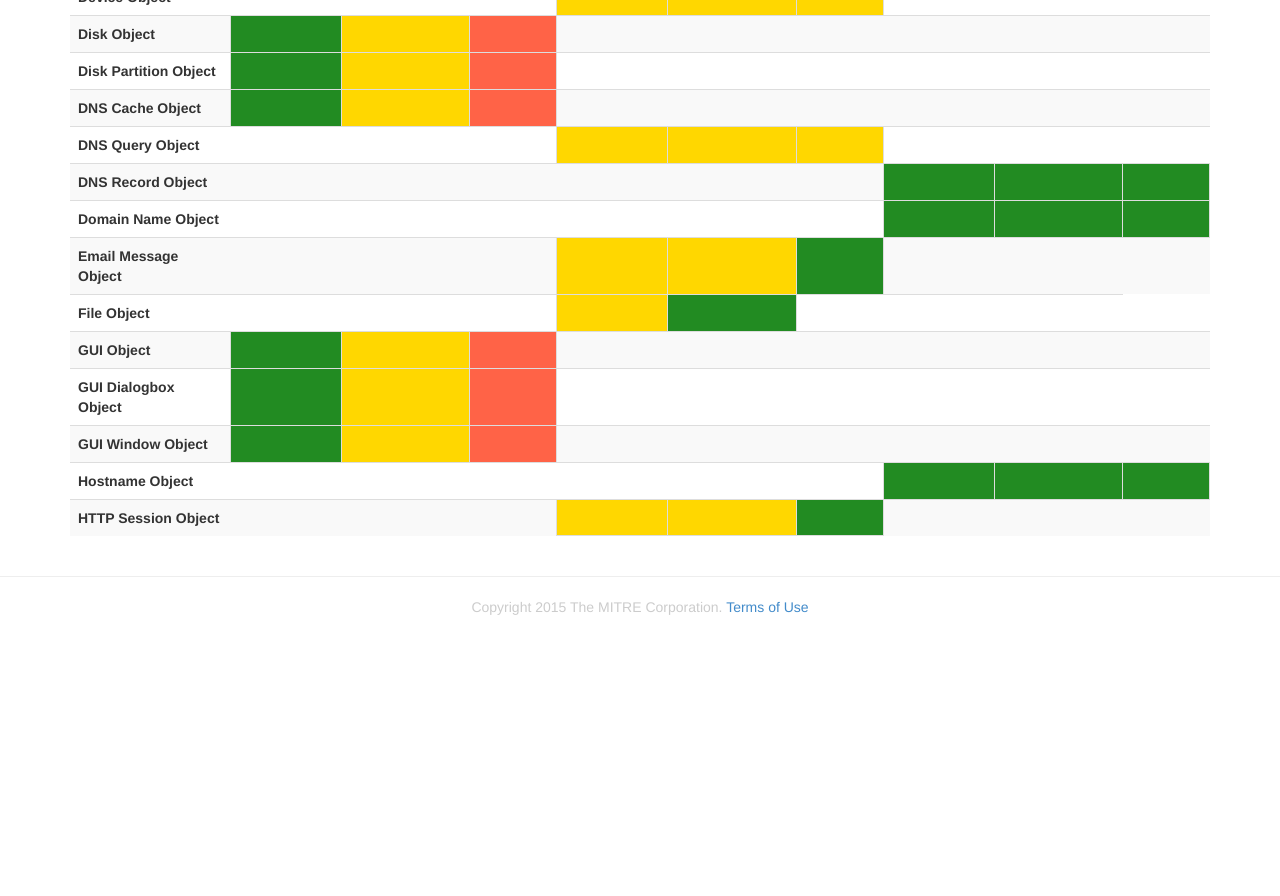
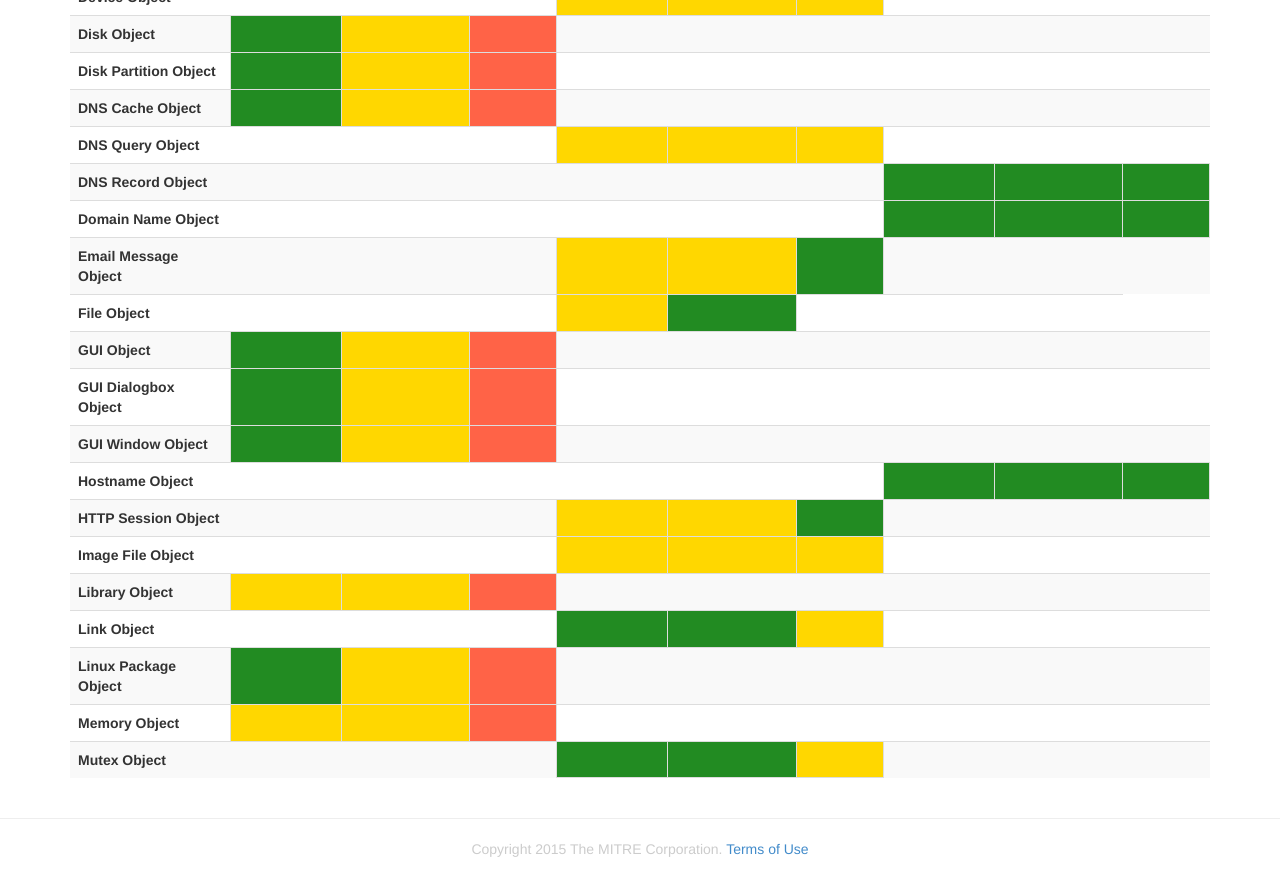
Before and after one commit to CybOXProject/cyboxproject.github.io, a Jekyll site: the page built from maturity-spectrum/index.md, in a window 1280 px wide and 900 px high, scrolled down 1383 px. Shown: the top 896 px of the window. Built offline with Jekyll 4.4.1, drawn with Linux system fonts in a browser that asks for light colours; Markdown is read by kramdown in place of the engine named in the settings; before the commit the page ends 2041 px from its top, so only the background shows below that.

Commit message:
Added more content

```diff
--- a/maturity-spectrum/index.md
+++ b/maturity-spectrum/index.md
@@ -267,4 +267,52 @@ The table below captures the current maturity spectrum as of CybOX v2.1. **Note*
   <td style="border: 1px solid #ddd; background-color: forestgreen;"></td>
   <td colspan="3"></td>
 </tr>
+<tr>
+  <th scope="row"><b>Image File Object</b></th>
+  <td colspan="3"></td>
+  <td style="border: 1px solid #ddd; background-color: gold;"></td>
+  <td style="border: 1px solid #ddd; background-color: gold;"></td>
+  <td style="border: 1px solid #ddd; background-color: gold;"></td>
+  <td colspan="3"></td>
+</tr>
+<tr>
+  <th scope="row"><b>Library Object</b></th>
+  <td style="border: 1px solid #ddd; background-color: gold;"></td>
+  <td style="border: 1px solid #ddd; background-color: gold;"></td>
+  <td style="border: 1px solid #ddd; background-color: tomato;"></td>
+  <td colspan="3"></td>
+  <td colspan="3"></td>
+</tr>
+<tr>
+  <th scope="row"><b>Link Object</b></th>
+  <td colspan="3"></td>
+  <td style="border: 1px solid #ddd; background-color: forestgreen;"></td>
+  <td style="border: 1px solid #ddd; background-color: forestgreen;"></td>
+  <td style="border: 1px solid #ddd; background-color: gold;"></td>
+  <td colspan="3"></td>
+</tr>
+<tr>
+  <th scope="row"><b>Linux Package Object</b></th>
+  <td style="border: 1px solid #ddd; background-color: forestgreen;"></td>
+  <td style="border: 1px solid #ddd; background-color: gold;"></td>
+  <td style="border: 1px solid #ddd; background-color: tomato;"></td>
+  <td colspan="3"></td>
+  <td colspan="3"></td>
+</tr>
+<tr>
+  <th scope="row"><b>Memory Object</b></th>
+  <td style="border: 1px solid #ddd; background-color: gold;"></td>
+  <td style="border: 1px solid #ddd; background-color: gold;"></td>
+  <td style="border: 1px solid #ddd; background-color: tomato;"></td>
+  <td colspan="3"></td>
+  <td colspan="3"></td>
+</tr>
+<tr>
+  <th scope="row"><b>Mutex Object</b></th>
+  <td colspan="3"></td>
+  <td style="border: 1px solid #ddd; background-color: forestgreen;"></td>
+  <td style="border: 1px solid #ddd; background-color: forestgreen;"></td>
+  <td style="border: 1px solid #ddd; background-color: gold;"></td>
+  <td colspan="3"></td>
+</tr>
 </table>
```
